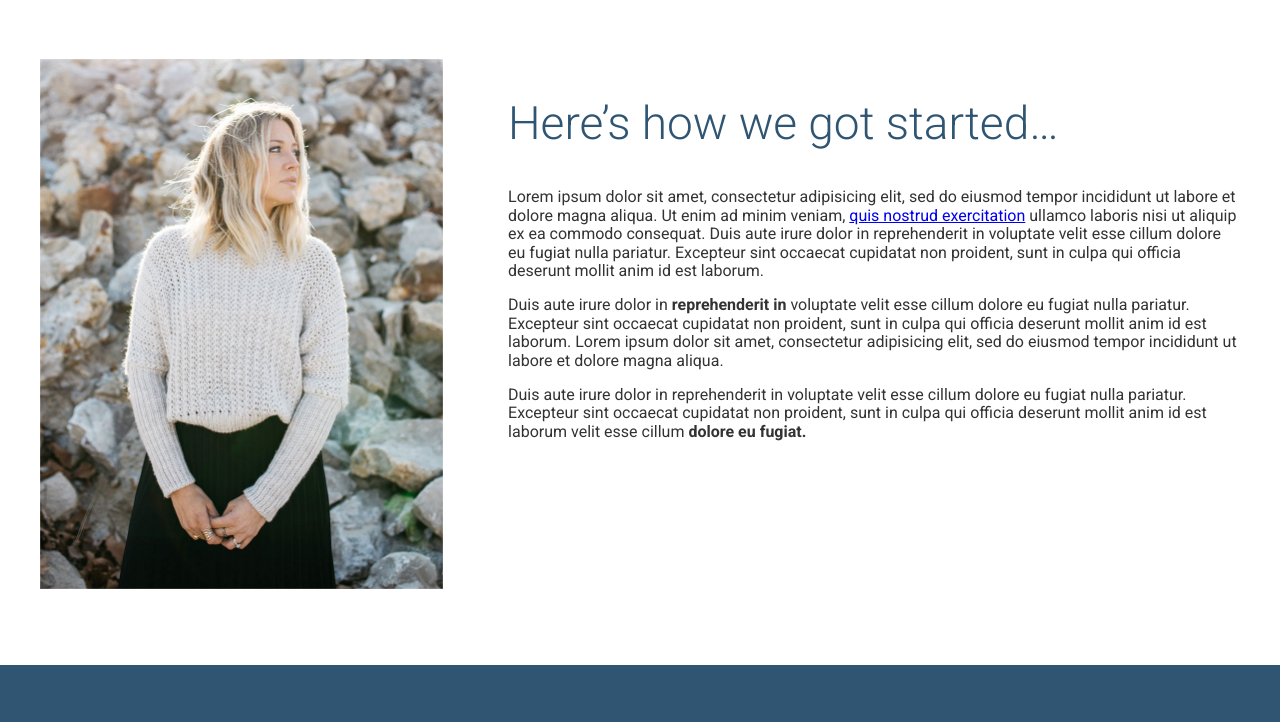
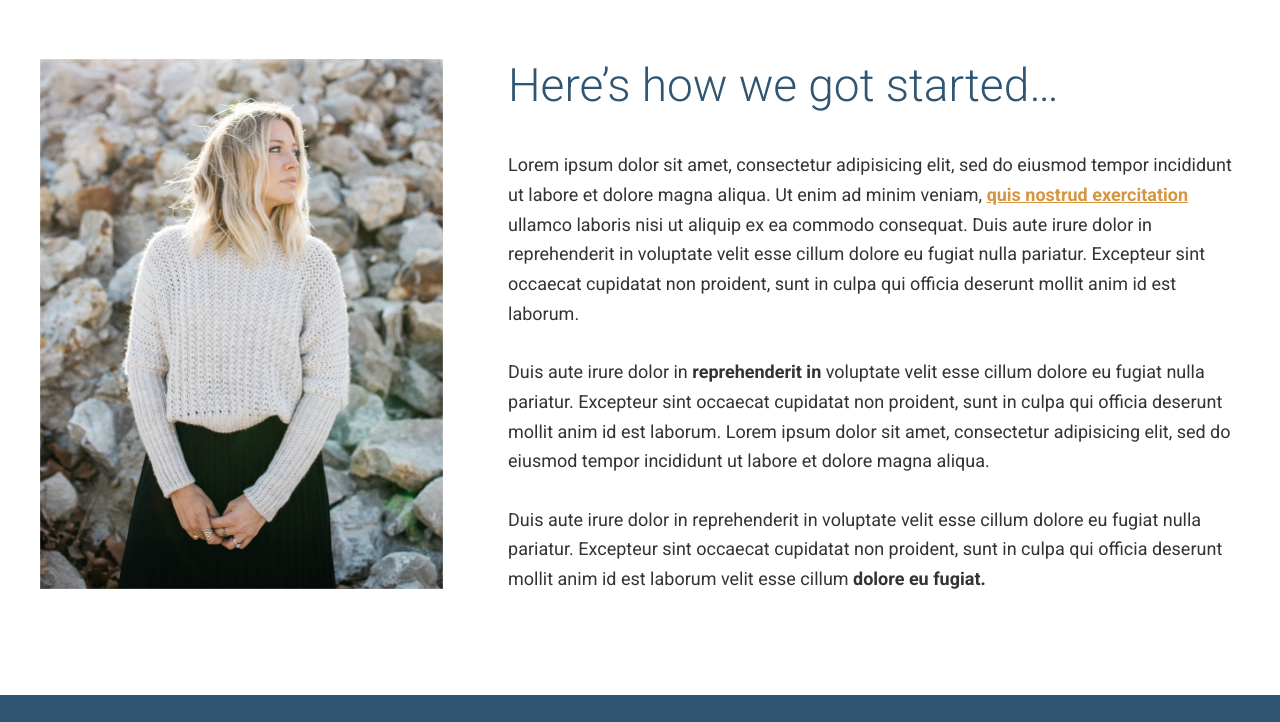
Before and after one commit to samsul003/travel-along, a website: page app/index.html in a window 1280 px wide. Shown: the part 1518-2240 px from the top of the page. Drawn offline with Linux system fonts and the light colour scheme.

Commit message:
generic-content-container added for paragraphs and page-section has been fine-tuned

```diff
--- a/app/assets/styles/base/_global.css
+++ b/app/assets/styles/base/_global.css
@@ -11,3 +11,7 @@ img {
 * {
   box-sizing: border-box;
 }
+
+a {
+  color: $mainOrange;
+}
--- /dev/null
+++ b/app/assets/styles/modules/_generic-content-container.css
@@ -0,0 +1,16 @@
+.generic-content-container {
+
+  p {
+    line-height: 1.65;
+    margin: 1.8rem 0;
+
+    @mixin atSmall {
+      font-size: 1.125rem;
+    }
+  }
+
+  p a {
+    font-weight: 700;
+  }
+
+}
--- a/app/assets/styles/modules/_headline.css
+++ b/app/assets/styles/modules/_headline.css
@@ -44,4 +44,9 @@
   &--b-margin-large {
     margin-bottom: 1.6em;
   }
+
+  &--no-t-margin {
+    margin-top: 0;
+  }
+
 }
--- a/app/assets/styles/styles.css
+++ b/app/assets/styles/styles.css
@@ -1,10 +1,11 @@
 @import "normalize.css";
-@import "base/_global";
 @import "base/_variables";
 @import "base/_mixins";
+@import "base/_global";
 @import "modules/_showcase";
 @import "modules/_btn";
 @import "modules/_wrapper";
 @import "modules/_page-section";
 @import "modules/_headline";
 @import "modules/_row";
+@import "modules/_generic-content-container";
--- a/app/index.html
+++ b/app/index.html
@@ -54,7 +54,7 @@
         assets/images/first-trip-hi-dpi.jpg 1952w" alt="Couple walking down a street.">
       </div>
       <div class="row row--gutters">
-        <div class="row__medium-4 row__medium-4--larger">
+        <div class="row__medium-4 row__medium-4--larger row__b-margin-until-medium">
           <picture>
             <source size= "404px" srcset="assets/images/our-start.jpg 404w, assets/images/our-start-hi-dpi.jpg 808w"
             media="( min-width: 1020px)">
@@ -65,11 +65,13 @@
           </picture>
         </div>
         <div class="row__medium-8 row__medium-8--smaller">
-          <h2 class="headline">Here&rsquo;s how we got started&hellip;</h2>
-          <p>Lorem ipsum dolor sit amet, consectetur adipisicing elit, sed do eiusmod tempor incididunt ut labore et dolore magna aliqua. Ut enim ad minim veniam, <a href="#">quis nostrud exercitation</a> ullamco laboris nisi ut aliquip ex ea commodo consequat. Duis aute irure dolor in reprehenderit in voluptate velit esse cillum dolore eu fugiat nulla pariatur. Excepteur sint occaecat cupidatat non proident, sunt in culpa qui officia deserunt mollit anim id est laborum.</p>
-          <p>Duis aute irure dolor in <strong>reprehenderit in</strong> voluptate velit esse cillum dolore eu fugiat nulla pariatur. Excepteur sint occaecat cupidatat non proident, sunt in culpa qui officia deserunt mollit anim id est laborum. Lorem ipsum dolor sit amet, consectetur adipisicing elit, sed do eiusmod tempor incididunt ut labore et dolore magna aliqua.</p>
-          <p>Duis aute irure dolor in reprehenderit in voluptate velit esse cillum dolore eu fugiat nulla pariatur. Excepteur sint occaecat cupidatat non proident, sunt in culpa qui officia deserunt mollit anim
-            id est laborum velit esse cillum <strong>dolore eu fugiat.</strong></p>
+          <div class="generic-content-container">
+            <h2 class="headline headline--no-t-margin">Here&rsquo;s how we got started&hellip;</h2>
+            <p>Lorem ipsum dolor sit amet, consectetur adipisicing elit, sed do eiusmod tempor incididunt ut labore et dolore magna aliqua. Ut enim ad minim veniam, <a href="#">quis nostrud exercitation</a> ullamco laboris nisi ut aliquip ex ea commodo consequat. Duis aute irure dolor in reprehenderit in voluptate velit esse cillum dolore eu fugiat nulla pariatur. Excepteur sint occaecat cupidatat non proident, sunt in culpa qui officia deserunt mollit anim id est laborum.</p>
+            <p>Duis aute irure dolor in <strong>reprehenderit in</strong> voluptate velit esse cillum dolore eu fugiat nulla pariatur. Excepteur sint occaecat cupidatat non proident, sunt in culpa qui officia deserunt mollit anim id est laborum. Lorem ipsum dolor sit amet, consectetur adipisicing elit, sed do eiusmod tempor incididunt ut labore et dolore magna aliqua.</p>
+            <p>Duis aute irure dolor in reprehenderit in voluptate velit esse cillum dolore eu fugiat nulla pariatur. Excepteur sint occaecat cupidatat non proident, sunt in culpa qui officia deserunt mollit anim
+              id est laborum velit esse cillum <strong>dolore eu fugiat.</strong></p>
+          </div>
         </div>
       </div>
     </div>
--- a/app/postcss/styles/styles.css
+++ b/app/postcss/styles/styles.css
@@ -474,6 +474,10 @@ img {
   box-sizing: border-box;
 }
 
+a {
+  color: #d59541;
+}
+
 .showcase {
   border-bottom: 10px solid #2f5572;
   position: relative;
@@ -612,6 +616,7 @@ img {
   font-size: 1.9rem;
   font-weight: 300;
   color: #2f5572;
+
 }
 
 @media (min-width: 530px) {
@@ -662,6 +667,10 @@ img {
   margin-bottom: 1.6em;
 }
 
+.headline--no-t-margin {
+  margin-top: 0;
+}
+
 .row::after {
   content: "";
   clear: both;
@@ -676,7 +685,15 @@ img {
   padding-right: 65px;
 }
 
+.row__b-margin-until-medium {
+  margin-bottom: 1rem;
+}
+
 @media (min-width: 768px) {
+
+  .row__b-margin-until-medium {
+    margin-bottom: 0;
+  }
 
   .row__medium-4 {
     float: left;
@@ -696,3 +713,19 @@ img {
     width: 63%;
   }
 }
+
+.generic-content-container p {
+  line-height: 1.65;
+  margin: 1.8rem 0;
+}
+
+@media (min-width: 530px) {
+
+  .generic-content-container p {
+    font-size: 1.125rem;
+  }
+}
+
+.generic-content-container p a {
+  font-weight: 700;
+}
```
Also changed, not shown: app/assets/styles/modules/_row.css (+9 -0 lines).
